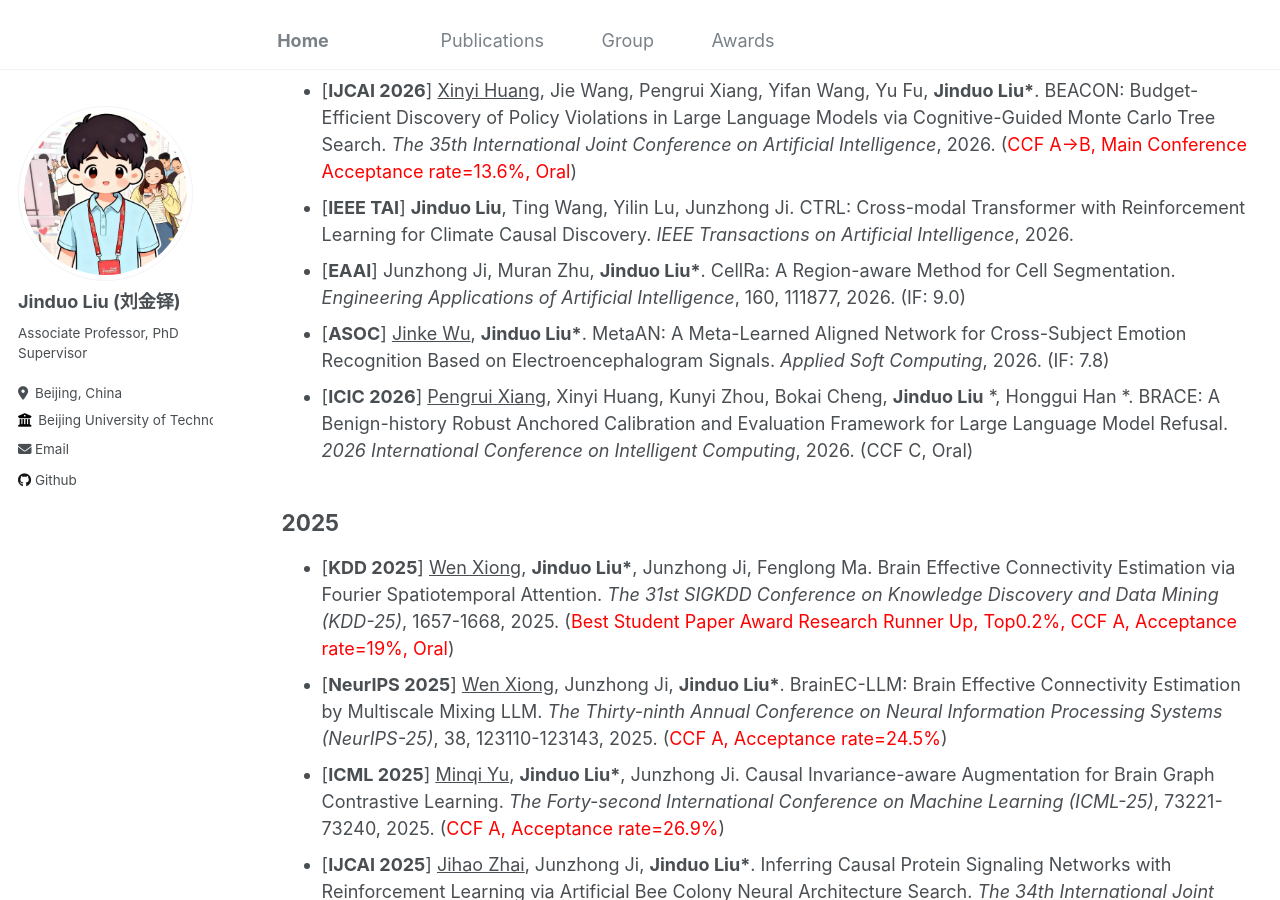
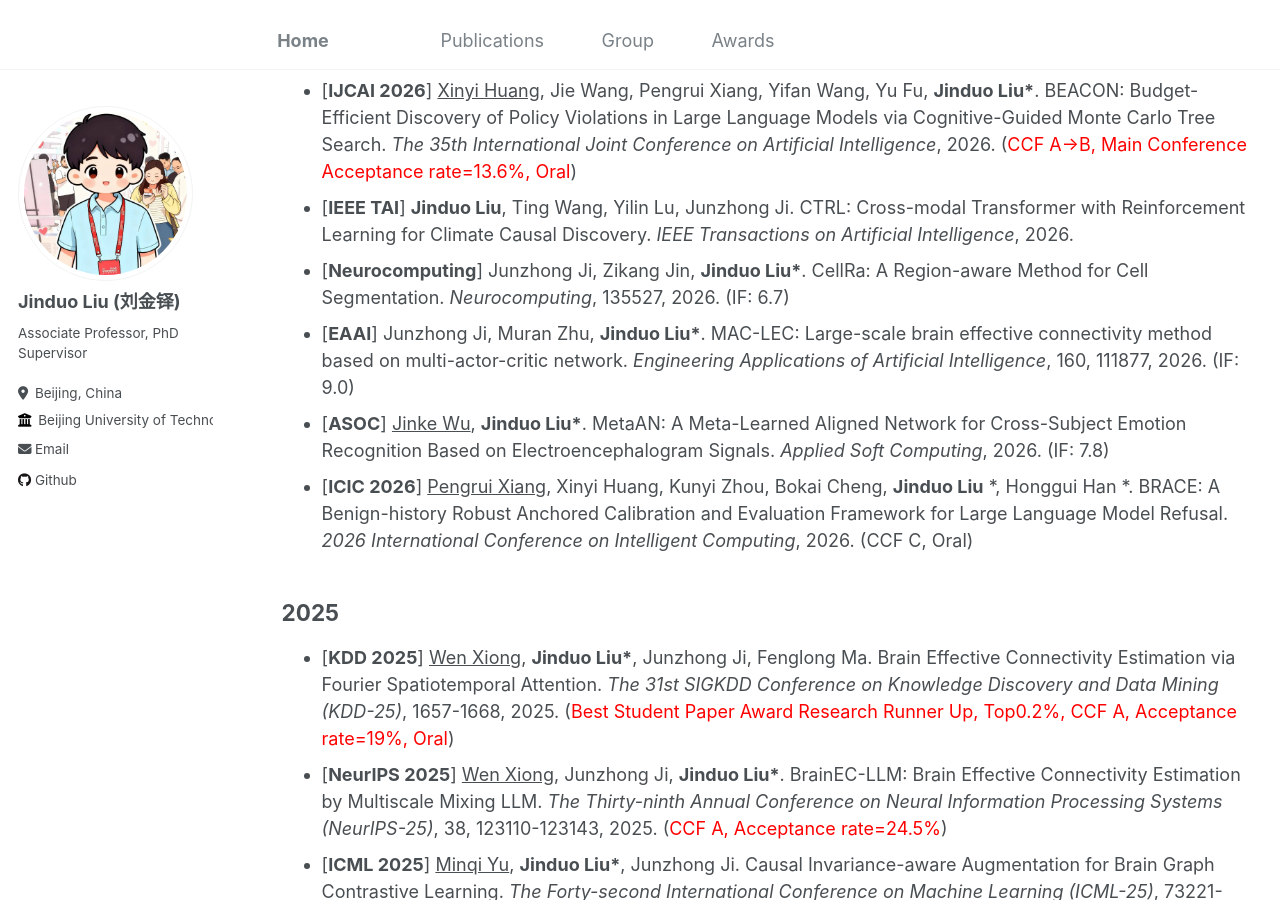
Before and after one commit to Duo67/duo067, a Jekyll site: the page built from _pages/publications.md, in a window 1280 px wide and 900 px high, scrolled down 537 px. Built offline with Jekyll 4.4.1, drawn with Linux system fonts in a browser that asks for light colours.

Commit message:
Update publications.md

```diff
--- a/_pages/publications.md
+++ b/_pages/publications.md
@@ -18,7 +18,8 @@ redirect_from:
   * [__IJCAI 2026__] <span style="text-decoration: underline;">Zhihao Su</span>, Junzhong Ji, Minqi Yu, __Jinduo Liu*__. STCBN-EC: A Spatio-Temporal Constrained Bayesian Causal Network for Multimodal Brain Effective Connectivity Learning. _The 35th International Joint Conference on Artificial Intelligence_, 2026. (<span style="color: red;">CCF A->B, Main Conference Acceptance rate=13.6%, Oral</span>)
   * [__IJCAI 2026__] <span style="text-decoration: underline;">Xinyi Huang</span>, Jie Wang, Pengrui Xiang, Yifan Wang, Yu Fu, __Jinduo Liu*__. BEACON: Budget-Efficient Discovery of Policy Violations in Large Language Models via Cognitive-Guided Monte Carlo Tree Search. _The 35th International Joint Conference on Artificial Intelligence_, 2026. (<span style="color: red;">CCF A->B, Main Conference Acceptance rate=13.6%, Oral</span>)
   * [__IEEE TAI__] __Jinduo Liu__, Ting Wang, Yilin Lu, Junzhong Ji. CTRL: Cross-modal Transformer with Reinforcement Learning for Climate Causal Discovery. _IEEE Transactions on Artificial Intelligence_, 2026.
-  * [__EAAI__] Junzhong Ji, Muran Zhu, __Jinduo Liu*__. CellRa: A Region-aware Method for Cell Segmentation. _Engineering Applications of Artificial Intelligence_, 160, 111877, 2026. (IF: 9.0)
+  * [__Neurocomputing__] Junzhong Ji, Zikang Jin, __Jinduo Liu*__. CellRa: A Region-aware Method for Cell Segmentation. _Neurocomputing_, 135527, 2026. (IF: 6.7)
+  * [__EAAI__] Junzhong Ji, Muran Zhu, __Jinduo Liu*__. MAC-LEC: Large-scale brain effective connectivity method based on multi-actor-critic network. _Engineering Applications of Artificial Intelligence_, 160, 111877, 2026. (IF: 9.0)
   * [__ASOC__] <span style="text-decoration: underline;">Jinke Wu</span>, __Jinduo Liu*__. MetaAN: A Meta-Learned Aligned Network for Cross-Subject Emotion Recognition Based on Electroencephalogram Signals. _Applied Soft Computing_, 2026. (IF: 7.8)
   * [__ICIC 2026__] <span style="text-decoration: underline;">Pengrui Xiang</span>, Xinyi Huang, Kunyi Zhou, Bokai Cheng, __Jinduo Liu__ *, Honggui Han *. BRACE: A Benign-history Robust Anchored Calibration and Evaluation Framework for Large Language Model Refusal. _2026 International Conference on Intelligent Computing_, 2026. (CCF C, Oral)
 
```
